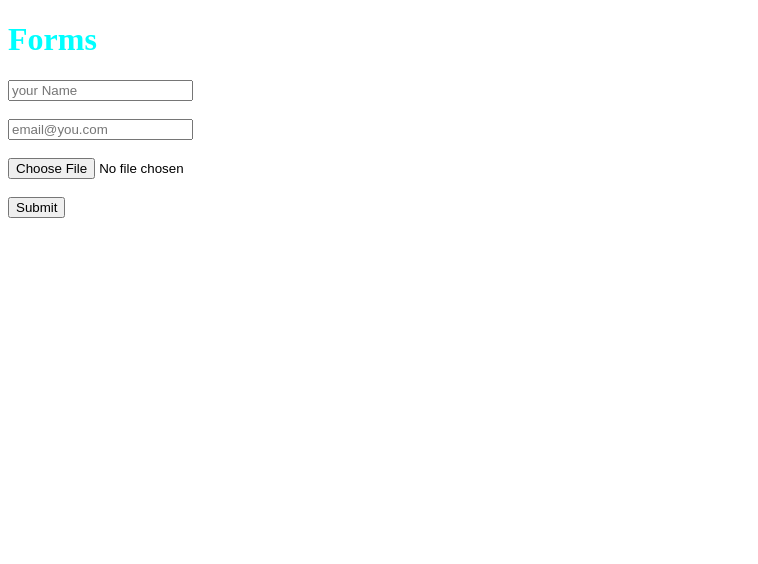
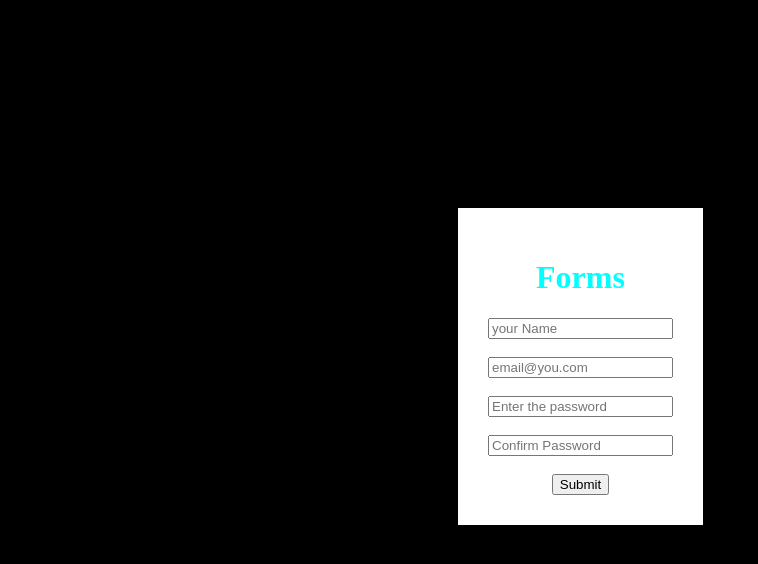
Before and after one commit to gopinathrajendran98/Html-code, a plain HTML site: page index.html in a window 1280 px wide. Shown: the whole page, without its empty margins (0-758 px from the left). Drawn offline with Linux system fonts and the light colour scheme.

Commit message:
Add files via upload

```diff
--- a/index.css
+++ b/index.css
@@ -1,3 +1,14 @@
+body{
+    background: black;
+}
+.class1{
+    background-color: white;
+    display: inline-block;
+    margin: 200px 450px;
+    text-align: center;
+    padding: 30px;
+}
+
 h1{
     color: aqua;
 }
--- a/index.html
+++ b/index.html
@@ -5,14 +5,14 @@
     <link rel="stylesheet" href="index.css"/>
 </head>
 <body>
-    <div>
+    <div class="class1">
         <h1 id="top">Forms</h1>
         <form action="#" method="post"  >
             <input type="text" name="name" placeholder="your Name" required/><br><br>
             <input type="email" name="email" placeholder="email@you.com"/><br><br>
-            <input type="file" value="openfile"/> <br><br>
+            <input type="password" name="Password" placeholder="Enter the password"/><br><br>
+            <input type="confirm " name="password" placeholder="Confirm Password"/><br><br>
             <input type="submit" value="Submit"/><br>
-
 
 
         </form>
```
